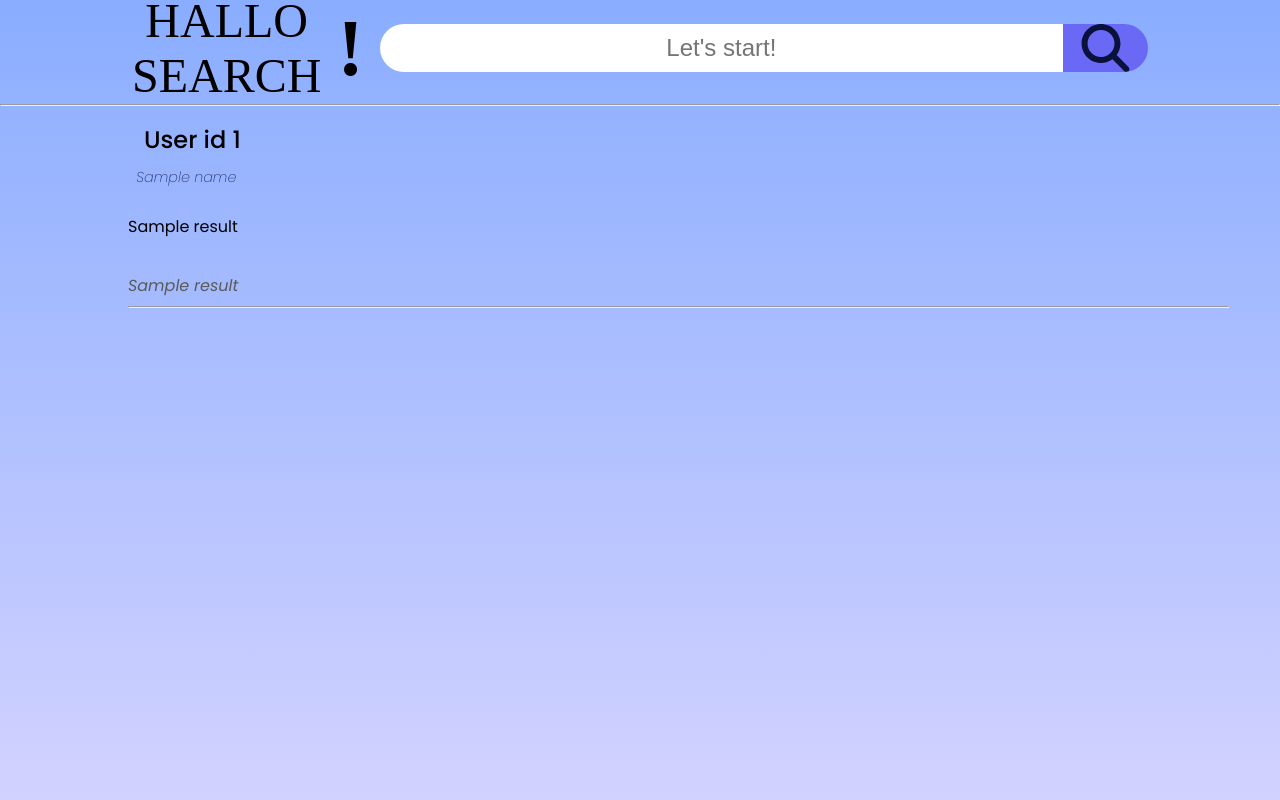
After one commit to i-sergh/aps_test, a FastAPI app: template src/pages/templates/search.html in a window 1280 px wide. The commit adds this page. Run offline with FastAPI, Linux system fonts and the light colour scheme; the template is opened without the code that fills it: most values are stand-ins (such as "Sample title", 1, 10 or a date in 2020).

Commit message:
frontend for 20 results; converter for filling db from csv; other little changes

```diff
--- a/requirements.txt
+++ b/requirements.txt
@@ -1,10 +1,15 @@
+wheel
+
 fastapi
 
 uvicorn[standard]
 
 sqlalchemy
 asyncpg
+psycopg2-binary
 
 alembic
 
 jinja2
+
+pandas
--- a/src/pages/static/base.css
+++ b/src/pages/static/base.css
@@ -1,9 +1,16 @@
+html, body {
+    height: 100%;
+}
 body {
     margin: 0;
     padding: 0;
-    background: #a2bbf4;
+    height: 100%;
+    background: linear-gradient( #8aadff, #d2d2ff);
+    background-repeat: no-repeat;
+    background-attachment: fixed;
 }
 nav{
+
     height: 12vh;
 }
 
@@ -22,10 +29,7 @@ li {
     align-items: center;
     height: 100%;
 }
-/*
-.logo-li{
-    background-color: red;
-} */
+
 .logo-box{
     display: flex;
     align-items: center;
@@ -49,7 +53,7 @@ li {
     display: flex;
     align-items: center;
     justify-content: center;
-    background-color: aquamarine;
+    /* background-color: aquamarine;  */
     height: 3rem;
     width: 60vw;
     border-radius: 2rem;
@@ -66,12 +70,12 @@ li {
     width: 100%;
     border: none;
     outline: none;
-
+    font-size: 1.5rem;
 }
 
 .search-btn
 {
-    background-color: blue;
+    background-color: #6969f6;
     padding: 0;
     margin: 0;
     height: 100%;
@@ -84,12 +88,14 @@ li {
 .magnifying-glass{
     width: 100%;
     height: 100%;
-    filter: invert(42%) sepia(93%) saturate(1352%) hue-rotate(87deg) brightness(119%) contrast(119%);
+    transition: 1s;
+    filter:  invert(9%) sepia(55%) saturate(1904%) hue-rotate(213deg) brightness(93%) contrast(107%);
 }
 
 .search-btn:hover{
-    background-color: lightblue;
+     background-color: #8c8ce9;
+   /*  background-color: #0b0b40; */
 }
 .search-btn .magnifying-glass:hover{
-    filter: invert(42%) sepia(93%) saturate(1352%) hue-rotate(15deg) brightness(119%) contrast(119%);
+    filter: invert(77%) sepia(4%) saturate(1794%) hue-rotate(202deg) brightness(105%) contrast(106%);
 }
--- /dev/null
+++ b/src/pages/static/search.css
@@ -0,0 +1,46 @@
+@import url('https://fonts.googleapis.com/css2?family=Poppins:ital,wght@0,400;0,500;0,600;1,200;1,400&display=swap');
+
+.post{
+    /* background-color: rgba(255, 0, 0, 0.259); */
+    margin-left: 8vw;
+    margin-right: 4vw;
+    margin-bottom: 1rem;
+    margin-top: 1rem;
+    padding-left: 2vw;
+}
+
+
+.rubric{
+    display:  inline-block;
+    /* background-image: linear-gradient(to right bottom, #8aadff, #d2d2ff);
+ */    font-size: 0.9em;
+    font-family: 'Poppins', sans-serif;
+    font-style: italic;
+    font-weight: 200;
+    color:rgba(0, 8, 63, 0.705);
+    margin: 5px;
+    padding-top: 5px;
+    padding-bottom: 5px;
+    padding-left: 0.2rem;
+    padding-right: 0.5rem;
+    border-radius: 1rem;
+}
+
+.user-id{
+    font-family: 'Poppins', sans-serif;
+    font-weight: 500;
+    font-size: 1.5rem;
+    margin-left: 1rem;
+}
+
+.text{
+    font-family: 'Poppins', sans-serif;
+    font-weight: 400;
+}
+
+.data{
+    font-family: 'Poppins', sans-serif;
+    font-weight: 400;
+    font-style: italic;
+    color: #5a5a5a;
+}
--- a/src/pages/templates/base.html
+++ b/src/pages/templates/base.html
@@ -20,7 +20,7 @@
                 <div class="search-box">
                     <input class="search-txt" type="text" placeholder="Let's start!">
                     <!-- <input class="search-btn" type="image"  src="{{ url_for('icons', path='magnifying-glass-solid.svg') }}" > -->
-                    <button class="search-btn">
+                    <button class="search-btn" onclick="/search/">
                         <img src="{{ url_for('icons', path='magnifying-glass-solid.svg') }}" class="magnifying-glass"/>
                     </button>
                 </div>
@@ -33,5 +33,6 @@
         {% block content %}
         {% endblock %}
     </div>
+
 </body>
 </html>
--- /dev/null
+++ b/src/pages/templates/search.html
@@ -0,0 +1,28 @@
+{% extends "base.html"%}
+
+<!--  не забудь блок head   -->
+{% block head %}
+<link rel="stylesheet" href="{{ url_for('static', path='search.css') }}">
+{% endblock %}
+
+{% block content %}
+    <div class="posts">
+        {% for result in results.data %}
+        <div class="post" id={{ result[0] }}>
+           <span class="user-id">User id {{ result[0] }}</span>
+                    <div class="rubrics">
+                    {% for rubric in  result[1] %}
+                         <div class="rubric">
+                            {{ rubric }}
+                     </div>
+                    {% endfor %}
+                    </div>
+            <p class="text">{{ result[2] }}</p>
+            <br>
+            <div class="data">{{ result[3] }}</div>
+            <hr>
+        </div>
+    </div>
+    {% endfor %}
+
+{% endblock %}
--- a/src/search/models.py
+++ b/src/search/models.py
@@ -1,12 +1,12 @@
-from sqlalchemy import Table, Column, Integer, String, TIMESTAMP
+from sqlalchemy import Table, Column, Integer, String, TIMESTAMP, Sequence, ARRAY
 from database  import metadata
 
 
 documents_tb = Table(
     'documents_tb',
     metadata,
-    Column("id", Integer, primary_key=True),
-    Column("rubrics", String),
+    Column("id", Integer, Sequence('docs_id_seq'), primary_key=True),
+    Column("rubrics", ARRAY(String)),
     Column("text", String),
     Column("created_date", TIMESTAMP)
 )
--- a/src/search/router.py
+++ b/src/search/router.py
@@ -6,7 +6,7 @@ from sqlalchemy.ext.asyncio import AsyncSession
 from database import get_async_session
 
 from search.models import documents_tb
-from search.schemas import Document
+from search.schemas import Document  # ??
 
 
 router = APIRouter(
@@ -16,8 +16,8 @@ router = APIRouter(
 
 
 @router.get('/')
-async def get_results_last_twenty_results(session: AsyncSession = Depends(get_async_session)):
-    query = select(documents_tb).order_by(desc(documents_tb.c.created_date)).limit(2)
+async def get_last_twenty_results(session: AsyncSession = Depends(get_async_session)):
+    query = select(documents_tb).order_by(desc(documents_tb.c.created_date)).limit(20)
     result = await session.execute(query)
     data = [list(val)  for val in result.all()]
     return {'code': 200, 'status':'success',
```
Also changed, not shown: src/pages/router.py (+9 -0 lines), utils/converter.py (added, +47 -0 lines), utils/posts.csv (added).
